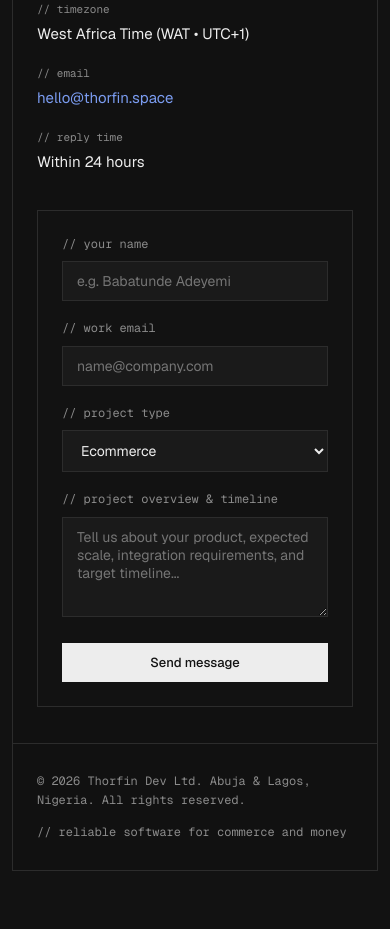
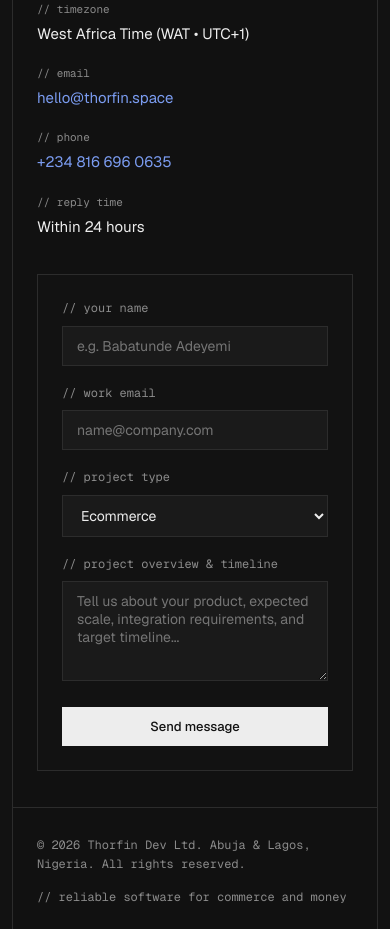
Before and after one commit to anjiraterry/thorfindev, a Next.js app: page / in a window 390 px wide. Shown: the part 7520-8449 px from the top of the page. Before the commit the page ends 8403 px from the top, so only its background shows below. Built offline with nearby package versions, Linux system fonts and the light colour scheme.

Commit message:
feat(contact): add phone number to contact section

```diff
--- a/src/app/page.tsx
+++ b/src/app/page.tsx
@@ -364,6 +364,12 @@ export default function HomePage() {
                       </a>
                     </div>
                     <div className="contact-meta-item">
+                      <span className="contact-meta-label">{"// phone"}</span>
+                      <a href="tel:+2348166960635" className="contact-meta-val" style={{ color: "var(--color-accent)" }}>
+                        +234 816 696 0635
+                      </a>
+                    </div>
+                    <div className="contact-meta-item">
                       <span className="contact-meta-label">{"// reply time"}</span>
                       <span className="contact-meta-val">Within 24 hours</span>
                     </div>
--- a/src/components/Contact.tsx
+++ b/src/components/Contact.tsx
@@ -10,6 +10,7 @@ export default function Contact() {
           <p className="mt-4 max-w-sm text-muted">We reply within one business day with questions or a rough plan.</p>
           <dl className="mt-8 space-y-3 font-mono text-xs text-muted">
             <div><dt className="inline">email: </dt><dd className="inline text-fg"><a href="mailto:hello@thorfin.space">hello@thorfin.space</a></dd></div>
+            <div><dt className="inline">phone: </dt><dd className="inline text-fg"><a href="tel:+2348166960635">+234 816 696 0635</a></dd></div>
             <div><dt className="inline">base: </dt><dd className="inline text-fg">Abuja, Nigeria. Working worldwide.</dd></div>
           </dl>
         </div>
```
